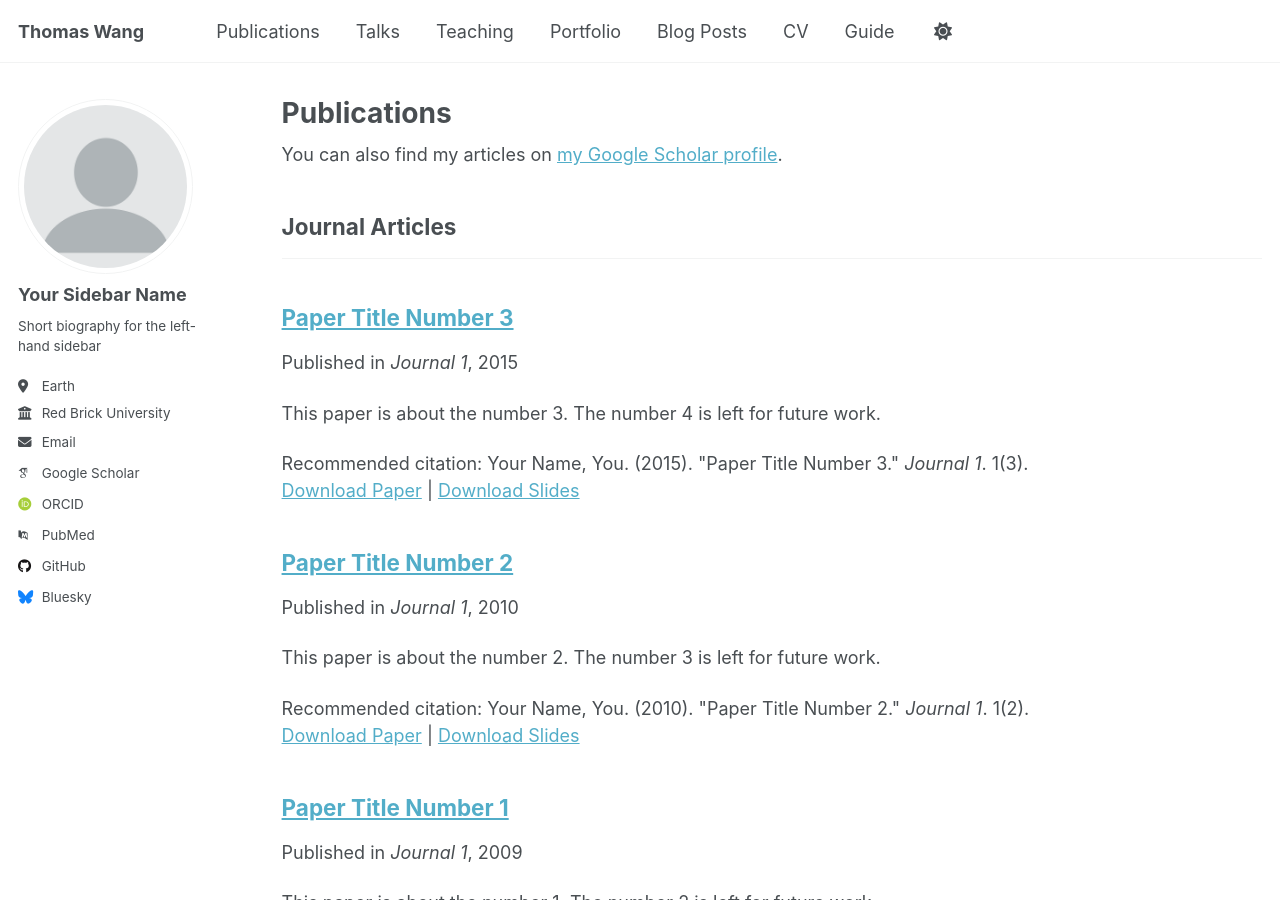
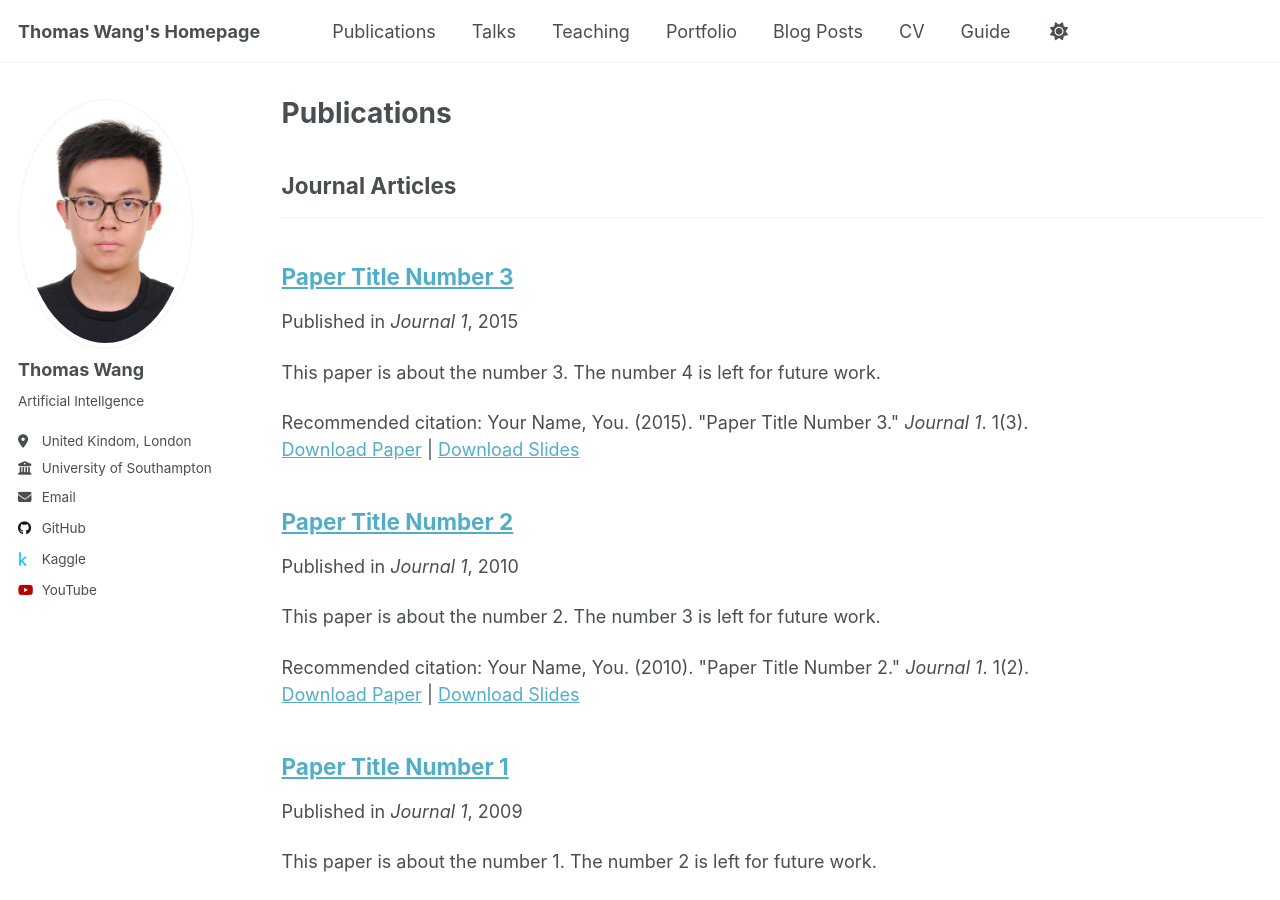
Before and after one commit to L1ttle-tra1n/L1ttle-tra1n.github.io, a Jekyll site: the page built from _pages/publications.html, in a window 1280 px wide and 900 px high. Built offline with Jekyll 4.4.1, drawn with Linux system fonts in a browser that asks for light colours; some web fonts are replaced; a script that is not in the unit is left out; some of the changed text lies outside the part shown.

Commit message:
Update _config.yml

```diff
--- a/_config.yml
+++ b/_config.yml
@@ -9,11 +9,11 @@
 # Basic Site Settings
 locale                   : "en-US"
 site_theme               : "default" # Currently available options are "default", "air"
-title                    : "Thomas Wang"
+title                    : "Thomas Wang's Homepage"
 title_separator          : "-"
-name                     : &name "Your Name"
+name                     : &name "Thomas Wang"
 description              : &description "personal description"
-url                      : https://academicpages.github.io # the base hostname & protocol for your site e.g. "https://[your GitHub username].github.io" or if you already have some other page hosted on Github then use "https://[your GitHub username].github.io/[Your Repo Name]"
+url                      : "https://l1ttle-tra1n.github.io/"
 baseurl                  : "" # the subpath of your site, e.g. "/blog"
 repository               : "academicpages/academicpages.github.io"
 
@@ -22,61 +22,61 @@ repository               : "academicpages/academicpages.github.io"
 #               Additional customization can be done by editing /_includes/author-profile.html
 author:
   # Biographic information
-  avatar           : "profile.png"
-  name             : "Your Sidebar Name"
+  avatar           : "T.jpg"
+  name             : "Thomas Wang"
   pronouns         : # example: "she/her"
-  bio              : "Short biography for the left-hand sidebar"
-  location         : "Earth"
-  employer         : "Red Brick University"
+  bio              : "Artificial Intellgence"
+  location         : "United Kindom, London"
+  employer         : "University of Southampton"
   uri              : # URL
-  email            : "none@example.org"
+  email            : "Tailthomas9901@gmail.com"
 
   # Academic websites
-  academia         : # URL
-  arxiv            : # URL - Update with the correct link to your profile
-  googlescholar    : "https://scholar.google.com/citations?user=PS_CX0AAAAAJ"
-  inspire-hep      : # URL
-  impactstory      : # URL
-  orcid            : "http://orcid.org/yourorcidurl"
-  semantic         : # URL
-  pubmed           : "https://www.ncbi.nlm.nih.gov/pubmed/?term=john+snow"
-  researchgate     : # URL
-  scopus           : # URL
+  academia         :
+  arxiv            :
+  googlescholar    :
+  inspire-hep      :
+  impactstory      :
+  orcid            :
+  semantic         :
+  pubmed           :
+  researchgate     :
+  scopus           :
 
   # Repositories and software development
-  bitbucket        : # Username - Update with your username on the site
-  codepen          : # Username
-  dribbble         : # Username
-  github           : "academicpages"
-  kaggle           : # Username
-  stackoverflow    : # User number or user number and name (i.e., use "1" or "1/jeff-atwood")
+  bitbucket        :
+  codepen          :
+  dribbble         :
+  github           : "L1ttle-tra1n"
+  kaggle           : "L1ttle_Train"
+  stackoverflow    :
 
   # Social media
-  artstation       : # Username
-  bluesky          : "bsky.app" # Replace this with you Bluesky username
-  facebook         : # Username
-  flickr           : # Username
-  foursquare       : # Username
-  goodreads        : # Username
-  google_plus      : # Username
-  keybase          : # Username
-  instagram        : # Username
-  lastfm           : # Username
-  linkedin         : # Username
-  mastodon         : # URL
-  medium           : # URL
-  pinterest        : # Username
-  soundcloud       : # Username
-  steam            : # Username
-  telegram         : # URL
-  tumblr           : # Username
-  twitter          : # Username for X / Twitter
-  vine             : # Username
-  weibo            : # Username
-  wikipedia        : # Username
-  xing             : # Username
-  youtube          : # Username
-  zhihu            : # Username
+  artstation       :
+  bluesky          :
+  facebook         :
+  flickr           :
+  foursquare       :
+  goodreads        :
+  google_plus      :
+  keybase          :
+  instagram        :
+  lastfm           :
+  linkedin         :
+  mastodon         :
+  medium           :
+  pinterest        :
+  soundcloud       :
+  steam            :
+  telegram         :
+  tumblr           :
+  twitter          :
+  vine             :
+  weibo            :
+  wikipedia        :
+  xing             :
+  youtube          : "eoCTTsteafthpEzfXNtFBg"
+  zhihu            :
 
 # Publication Category - The following the list of publication categories and their headings
 publication_category:
```
